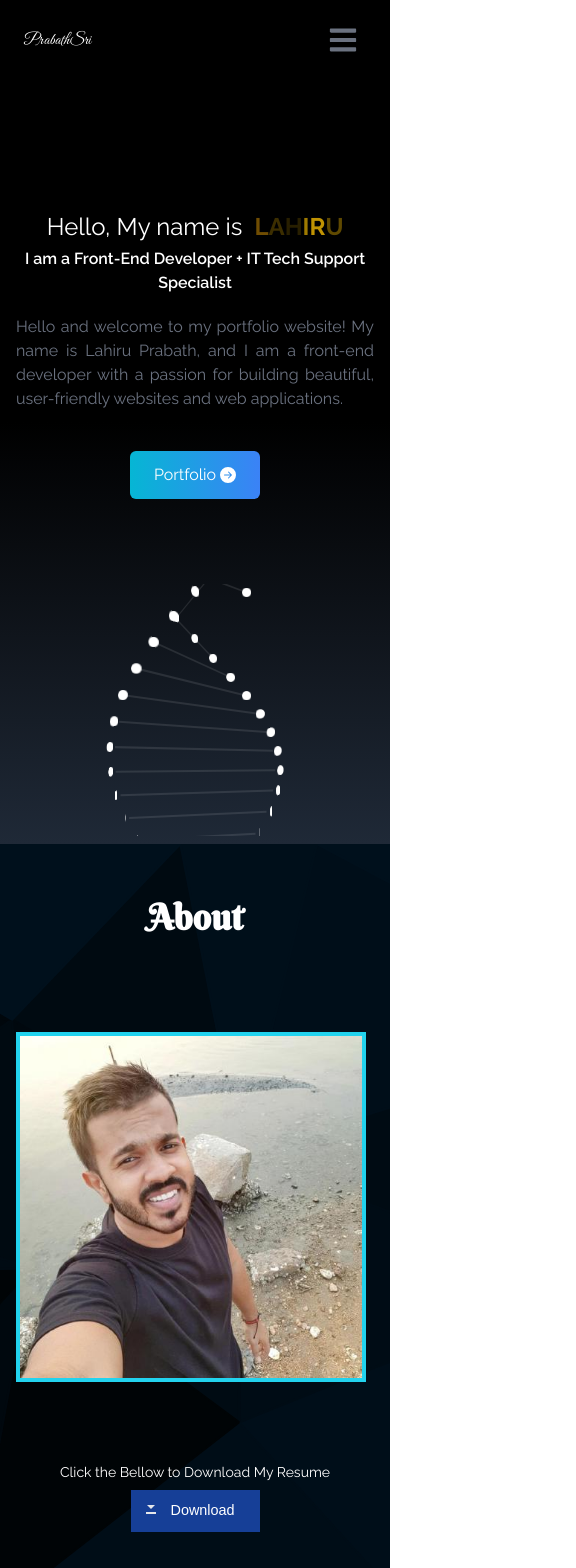
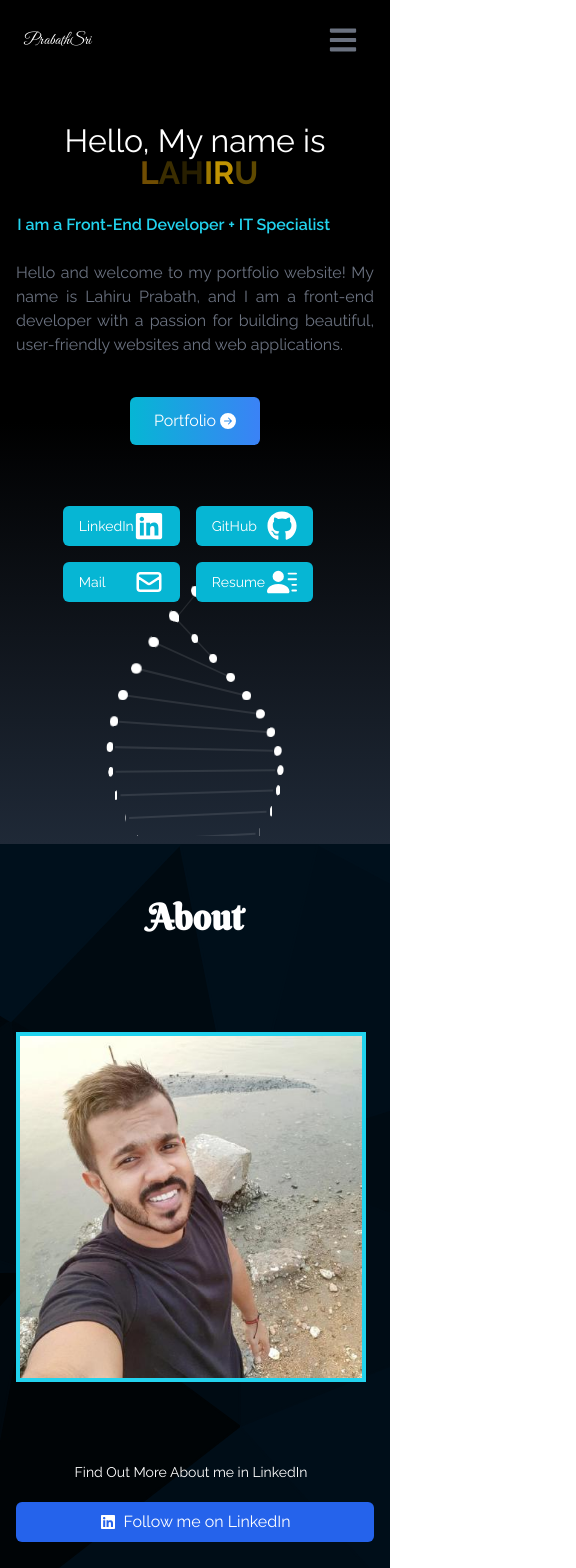
Before and after one commit to lahiruprabathft/my-portfolio, a React (Create React App) app: page / in a window 390 px wide. Shown: the top 1568 px of the page, 576 px wide, since content can reach past the window. Built offline with nearby package versions, Linux system fonts and the light colour scheme.

Commit message:
UI Changes 2

```diff
--- a/src/App.js
+++ b/src/App.js
@@ -13,7 +13,7 @@ import Carousel from "./components/Carousel";
 
 function App() {
   return (
-   <div>
+   <div className='overflow-hidden'>
       <Navbar />
       <Home />
       <SocialLinks/>
--- a/src/components/Abouts.jsx
+++ b/src/components/Abouts.jsx
@@ -1,5 +1,6 @@
 import React from 'react'
 import Heroimage from '../assets/hero.jpg'
+import { FaLinkedin } from 'react-icons/fa';
 
 const Abouts = () => {
   return (
@@ -13,11 +14,23 @@ const Abouts = () => {
         <div className='sm:flex max-md:flex-col-reverse max-md:text-center'>
             <div className='w-full mt-12 sm:w-1/2'>
                   <img src={Heroimage} alt=""  className='w-[300px] my-[80px] max-md:w-[350px] border-4 border-cyan-400 hover:border-yellow-300 duration-200
-                  shadow-yellow-400 max-md:ml-0'/>
+                  shadow-yellow-400'/>
 
            <div className='mb-4'>
-            <p className='mb-2 text-sm'>Click the Bellow to Download My Resume</p>
-              <div className='ml-20 max-md:m-0'> <a href="/public/Lahiru-Prabath Resume 2023.pdf" class="buttonDownload">Download</a> </div>
+            <p className='mb-5 text-sm ml-6  max-md:mr-8' > Find Out More About me in LinkedIn </p>
+              <div className='w-[300px] max-md:w-full max-md:text-center'>
+             {/* button  */}
+
+             <a
+      href="https://www.linkedin.com/in/lahiru-prabath/"
+      target="_blank"
+      rel="noopener noreferrer"
+      className="flex items-center justify-center px-4 py-2 text-white bg-blue-600 rounded-md hover:bg-blue-700"
+    >
+      <FaLinkedin className="mr-2" />
+      Follow me on LinkedIn
+    </a>
+              </div>
            </div>
              </div>
             <div className='w-full text-justify px-2  sm:w-1/2'>
--- a/src/components/Carousel.jsx
+++ b/src/components/Carousel.jsx
@@ -76,7 +76,7 @@ const Carousel = () => {
       {projects.map((project, index) => (
         <div
           key={project.id}
-          className={`w-1/5 h-2/5 transform  max-md:w-full  max-md:h-auto max-md:my-20 max-md:pl-4 ${
+          className={`w-1/5 h-2/5 transform  max-md:w-full  max-md:h-auto max-md:my-[8rem] max-md:pl-4 ${
             index === selected
               ? 'scale-150'
               : index === (selected - 1 + projects.length) % projects.length ||
--- a/src/components/SocialLinks.jsx
+++ b/src/components/SocialLinks.jsx
@@ -35,14 +35,15 @@ const SocialLinks = () => {
             child:(
                 <>Resume <BsFillPersonLinesFill size={30}/> </>
             ),
-            href: "/public/Lahiru-Prabath Resume 2023.pdf",
+            href: "/src/assets/Lahiru-Prabath Resume 2023.pdf",
             style: 'rounded-tr-md',
             download:true,
         }
 
-    ]
+    ];
 
   return (
+    <>
     <div className='hidden lg:flex flex-col top-[35%] left-0 fixed'>
         <ul>
             {links.map (( {id,child,href,style,download}) => (
@@ -64,6 +65,33 @@ const SocialLinks = () => {
 
         </ul>
     </div>
+       <div className="absolute top-[60%] left-[12%]  lg:hidden">
+       <ul className='grid grid-cols-2 mx-2'>
+         {links.map(({ id, child, href, style, download }) => (
+           <li
+             key={id}
+             className={
+               'flex justify-between items-center w-25 mx-2 h-10 px-4 text-sm bg-cyan-500 mb-4 rounded-md duration-300 hover:scale-105 transition-300' +
+               ' ' +
+               style
+             }
+           >
+             <a
+               href={href}
+               className="flex justify-between items-center w-full text-white"
+               download={download}
+               target="_blank"
+               rel="noreferrer"
+             >
+               {child}
+             </a>
+           </li>
+         ))}
+       </ul>
+     </div>
+
+
+     </>
   )
 }
 
--- a/src/components/home.jsx
+++ b/src/components/home.jsx
@@ -8,11 +8,11 @@ import DNA from './dna'
 
 const home = () => {
   return (
-    <div name="Home" className="h-screen w-full  bg-gradient-to-b  from-black via-black to-gray-800 max-md:w-full ">
+    <div name="Home" className="h-screen w-full  bg-gradient-to-b  from-black via-black to-gray-800 max-md:w-full overflow-hidden ">
       <div className="max-w-screen-lg mx-auto animate flex flex-col items-center justify-center h-full px-4 md:flex-row
       ">
         <div className='flex flex-col justify-center h-full w-[60%] max-md:w-full max-md:text-center'>
-          <h1 className='text-white text-5xl max-md:mt-[150px] max-md:text-2xl space-y-5 '>Hello, My name is &nbsp;
+          <h1 className='text-white text-5xl max-md:mt-[10px] max-md:text-[2rem] space-y-5 '>Hello, My name is &nbsp;
 
                       <span className='text-yellow-600 font-bold fades'>L</span>
                       <span className='text-yellow-600 font-bold fades'>A</span>
@@ -23,7 +23,9 @@ const home = () => {
 
 
           </h1>
-          <h2 className="text-left font-semibold text-white text-md my-1 max-md:text-center slide">I am a Front-End Developer +  IT Tech Support Specialist </h2>
+          {/* <h2 className="text-left font-semibold text-cyan-400 text-md my-2 max-md:text-center max-md:mt-6 animation1 max-md:hidden" >I am a Front-End Developer +  IT Tech Support Specialist </h2> */}
+          <h2 className='text-left font-semibold text-cyan-400 text-md my-2 max-md:text-center max-md:mt-6 animation2' >I am a Front-End Developer +  IT Specialist </h2>
+
           <p className='text-gray-500 py-4  max-w-md text-justify sm:text-left' > Hello and welcome to my portfolio website! My name is Lahiru Prabath, and I am a front-end developer with a passion for building beautiful, user-friendly websites and web applications.</p>
           <div className="m-0">
             <Link to='Portfolio' className=" group text-white w-fit px-6 py-3 my-6 mt-6 flex items-center justify-center m-auto  sm:m-0 rounded-md bg-gradient-to-r from-cyan-500 to-blue-500 cursor-pointer ">
--- a/src/index.css
+++ b/src/index.css
@@ -432,5 +432,39 @@
     color: #a78001;
   }
 
+  /* Typing Effect */
+  @keyframes typing {
+    from {
+      width: 0;
+    }
+  }
+
+  @keyframes blink-caret {
+    50% {
+      border-color: transparent;
+    }
+  }
+  /* When you change the amount of characters in the h1, you have to change
+  the with: 14ch and  steps(14, end), if there is 14 characters, put 14,
+  if there is 20 put 20 */
+  .animation1 {
+    border-right: .1em solid black;
+    width: 45.20ch;
+    white-space: nowrap;
+    overflow: hidden;
+    animation: typing 5s steps(45, end),
+               blink-caret .5s step-end infinite alternate;
+
+  }
+
+  .animation2 {
+    border-right: .1em solid black;
+    width: 32.20ch;
+    white-space: nowrap;
+    overflow: hidden;
+    animation: typing 5s steps(32, end),
+               blink-caret .5s step-end infinite alternate;
+
+  }
 
 }
```
Also changed, not shown: 1 other file (tests, documents, lock files or other folders).
